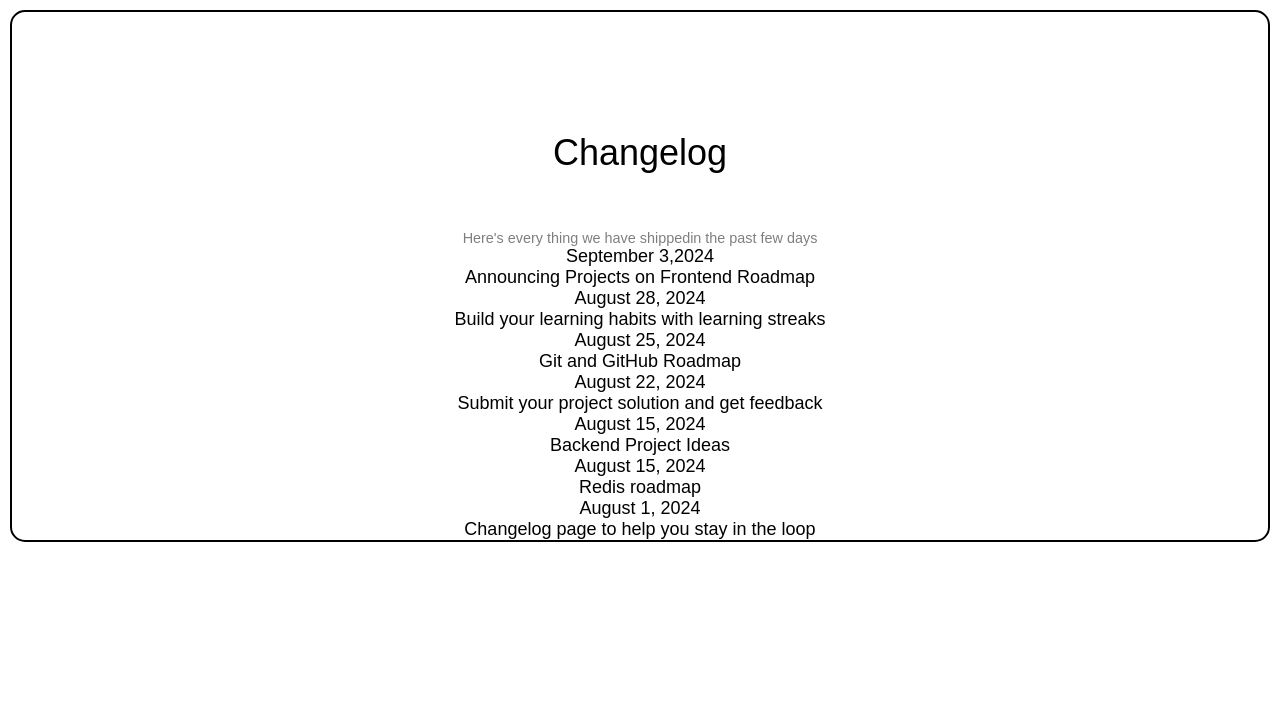
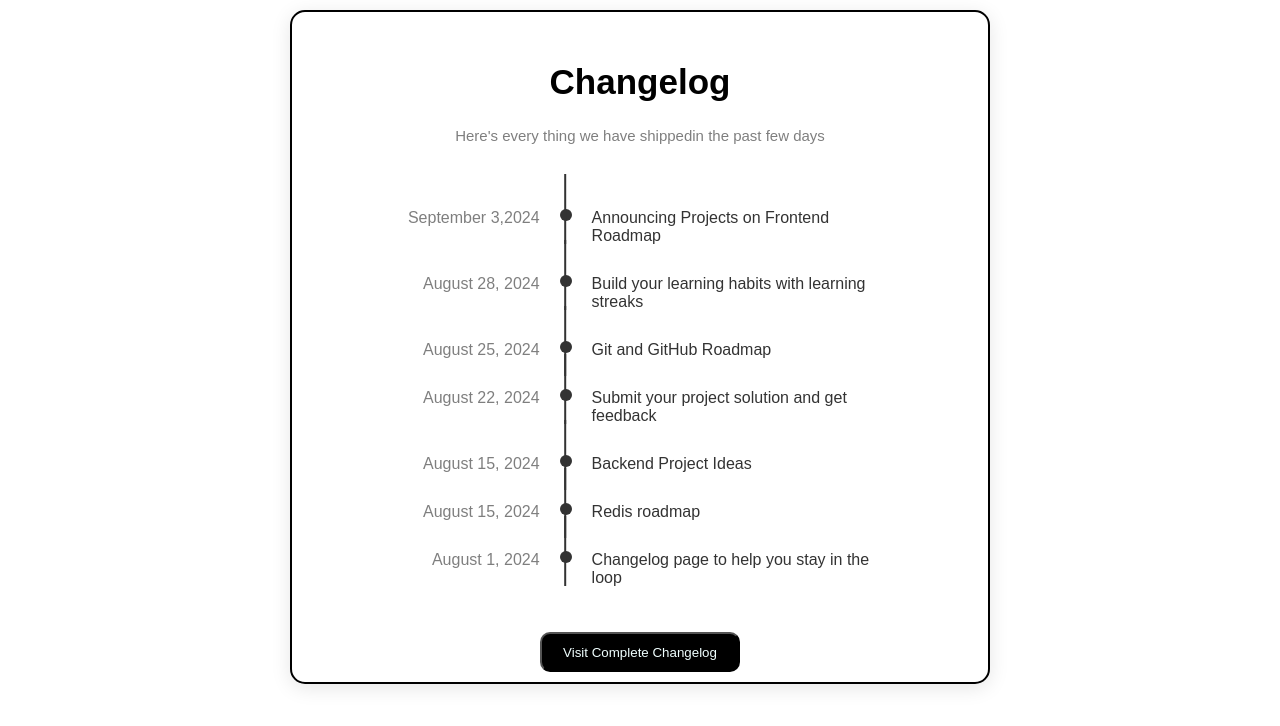
Before and after one commit to omarahmeddsa/roadmap.sh, a plain HTML site: page changelog/index.html in a window 1280 px wide. Drawn offline with Linux system fonts and the light colour scheme.

Commit message:
Changelog project release

```diff
--- a/changelog/Css/style.css
+++ b/changelog/Css/style.css
@@ -10,38 +10,139 @@
 
 html{
 
-    font-size: large;
+    /* font-size: large; */
     font-family: 'Figtree', sans-serif;
-    text-align: center;
+
 
 }
 
 
 body{
 
+    display: flex;
+    justify-content: center;
 
     margin:10px;
     border-radius: 15px;
-    border: 2px solid black;
+    height: 100vh;
+    background-color: #ffffff;
+
 
 }
 
-header{
+.changelog-container{
+
+    max-width: 800px;
+    min-width: 700px;
+    display: flex;
+    flex-direction: column;
+    border-radius: 15px;
+    background-color: rgb(255, 255, 255);
+    box-shadow: 0 4px 20px rgba(0, 0, 0, 0.1);
+    border: 2px solid black ;
+    align-items: center;
 
 
+}
+
+header
+{
+    text-align: center;
+}
+
+.main-heading-text{
+    /* border: 2px solid; */
+
+    font-size: 35px;
+    margin-top: 50px;
+    font-weight: 700;
+
+}
+
+.sub-heading-text{
+
+    opacity: 0.5;
+    font-size: 15px;
+    margin-top: 25px;
+
+}
+
+.timeline-field{
+
+
+    margin-top: 50px;
+}
+
+.timeline-item{
+
+    display: flex;
+    justify-content: space-between;
+    padding: 15px 0;
+}
+
+.date-text{
+
+    opacity: 0.5;
+    padding-right: 20px ;
+    flex: 1;
+    text-align: right;
+    text-wrap: nowrap;
+
+
+}
+.timeline-status{
+
+   text-align: left;
+   flex: 2;
+   text-align: left;
+   font-size: 16px;
+   color: #333;
+
+
+}
+
+.timeline-dot{
+
+    display: inline-block;
+    width: 12px;
+    height: 12px;
+    background-color: #333;
+    border-radius: 50%;
+    margin-right: 20px;
+    position: relative;
+}
+
+
+.timeline-dot::before{
+    content: " ";
+    display: inline-block;
+    background-color: #333;
+    width: 2px;
+    height: 70px;
+    transform: translate(210%, -50%);
+    margin-right: 20px;
+    position: relative;
 
 
 
 }
 
-.main-heading-text{
+footer{
+    margin-top: 30px;
+    display: flex;
+    justify-content: center;
+    height: 50px;
+}
 
-    font-size: 2rem;
-    margin-top: 15vh;
+ button {
+    background-color: black;
+    border-radius: 10px;
+    width: 200px;
+    height: 40px;
+}
+button a {
 
+    text-decoration: none;
+    color: azure;
+    border-radius: 10px;
 }
-.sub-heading-text{
-    font-size: 0.8rem;
-    opacity: 0.5;
-    margin-top: 7vh;
-}
--- a/changelog/index.html
+++ b/changelog/index.html
@@ -8,14 +8,18 @@
 </head>
 <body>
 
-    <header>
-
-        <div class="main-heading-text">Changelog</div>
-        <div class="sub-heading-text">Here's every thing we have shippedin the past few days</div>
-
-    </header>
 
     <main>
+
+        <div class="changelog-container">
+
+            <header>
+
+                <div class="main-heading-text">Changelog</div>
+                <div class="sub-heading-text">Here's every thing we have shippedin the past few days</div>
+
+            </header>
+
 
             <div class="timeline-field">
 
@@ -57,14 +61,16 @@
                     <div class="timeline-status">Changelog page to help you stay in the loop</div>
                 </div>
 
+                <footer><button><a href="https://github.com/omarahmeddsa">Visit Complete Changelog</a></button></footer>
             </div>
+        </div>
 
 
 
 
     </main>
 
-    <footer></footer>
+
 
 </body>
 </html>
```
Also changed, not shown: 1 other file.
